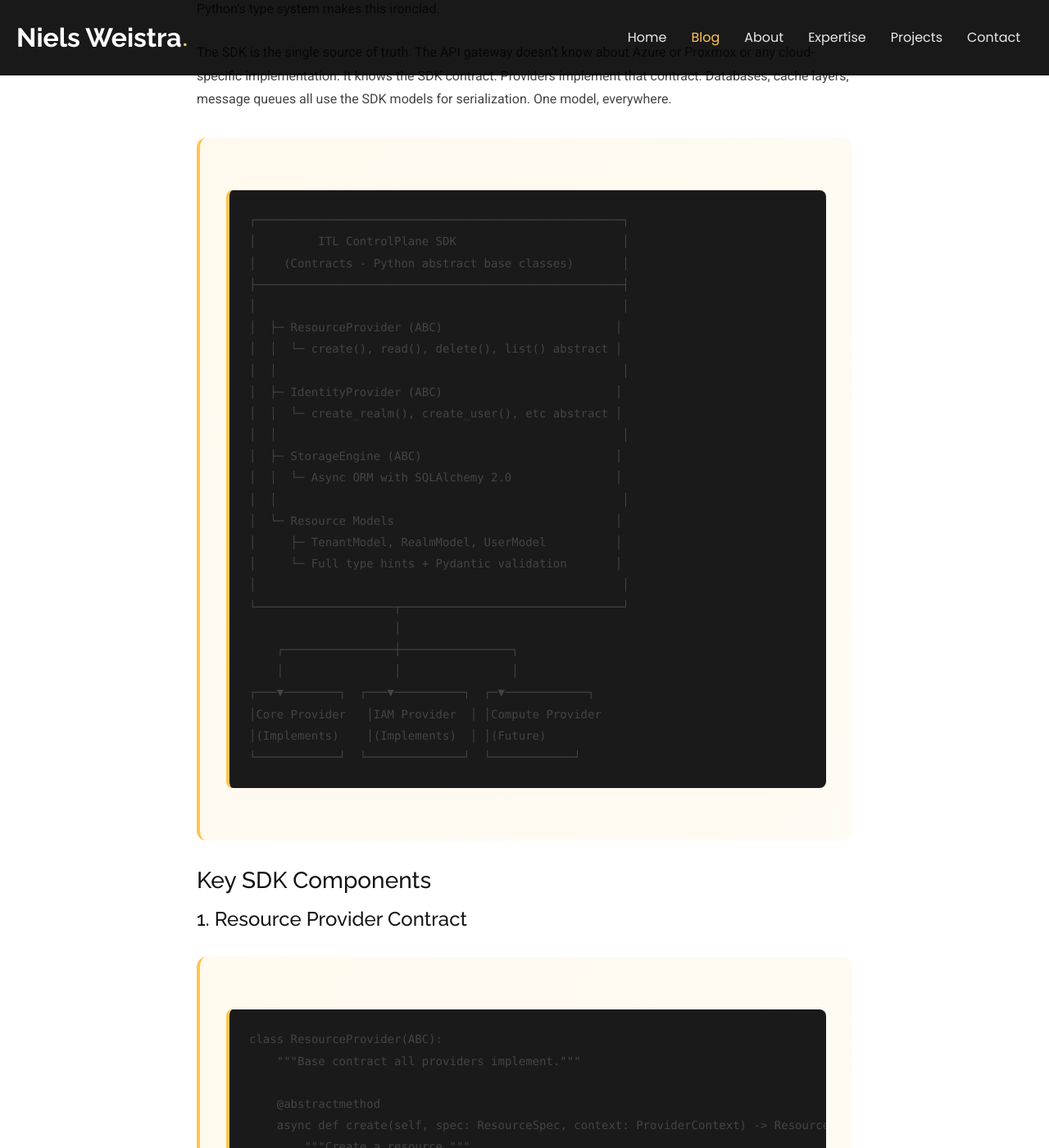
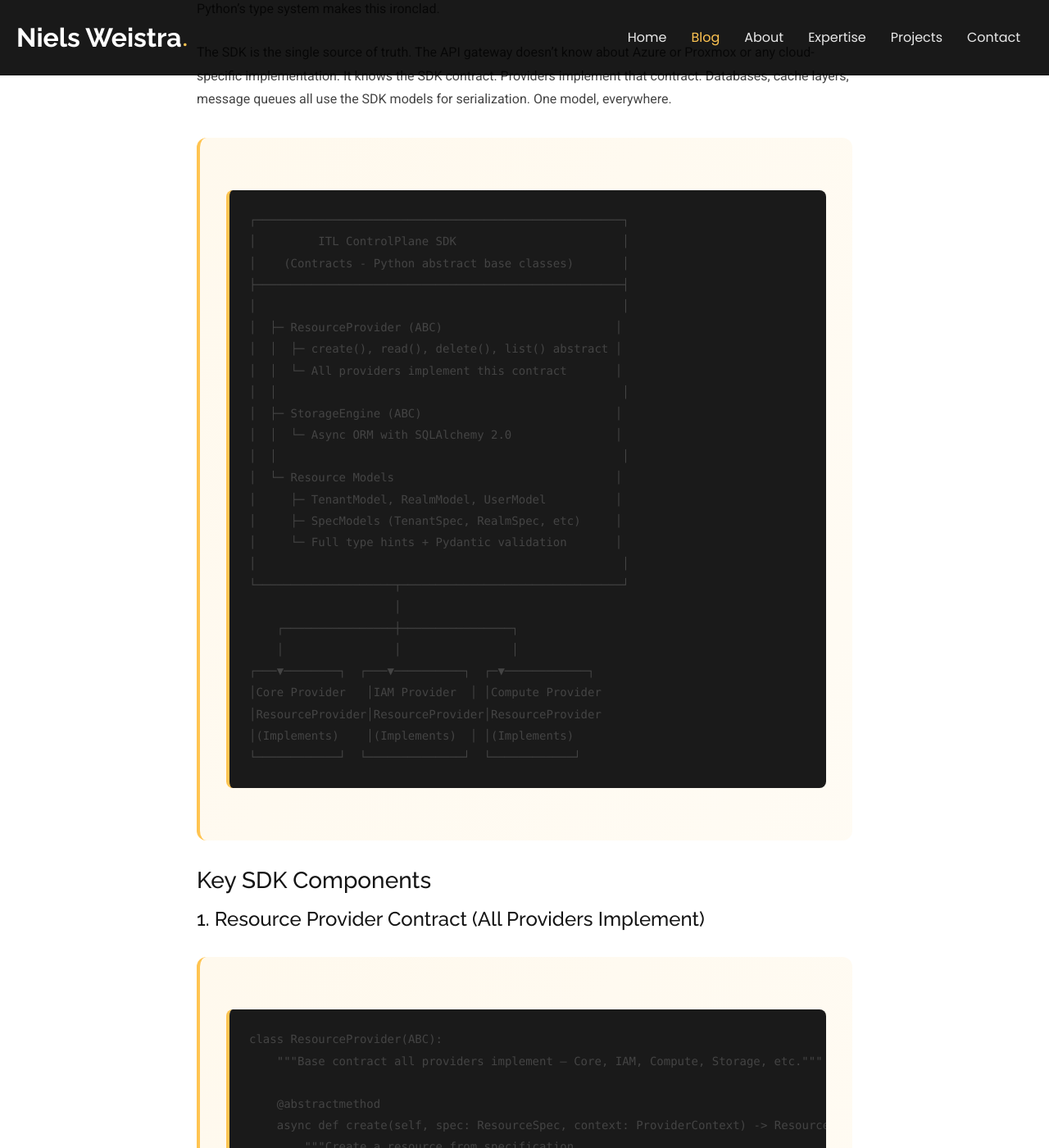
Before and after one commit to nielsweistra/nielsweistra.github.io, a Jekyll site: the page built from _posts/2026-02-14-itl-core-iam-providers-multi-realm.md, in a window 1280 px wide and 1400 px high, scrolled down 8107 px. Shown: the whole window at 82% size. Built offline with Jekyll 4.4.1, drawn with Linux system fonts in a browser that asks for light colours; a style sheet for code colours, icons or effects is not loaded; some of the changed text lies outside the part shown.

Commit message:
feat: update SDK documentation to clarify resource provider contracts and implementation details

````diff
--- a/_posts/2026-02-14-itl-core-iam-providers-multi-realm.md
+++ b/_posts/2026-02-14-itl-core-iam-providers-multi-realm.md
@@ -248,16 +248,15 @@ The SDK is the single source of truth. The API gateway doesn't know about Azure
 ├─────────────────────────────────────────────────────┤
 │                                                     │
 │  ├─ ResourceProvider (ABC)                         │
-│  │  └─ create(), read(), delete(), list() abstract │
-│  │                                                  │
-│  ├─ IdentityProvider (ABC)                         │
-│  │  └─ create_realm(), create_user(), etc abstract │
+│  │  ├─ create(), read(), delete(), list() abstract │
+│  │  └─ All providers implement this contract       │
 │  │                                                  │
 │  ├─ StorageEngine (ABC)                            │
 │  │  └─ Async ORM with SQLAlchemy 2.0               │
 │  │                                                  │
 │  └─ Resource Models                                │
 │     ├─ TenantModel, RealmModel, UserModel          │
+│     ├─ SpecModels (TenantSpec, RealmSpec, etc)     │
 │     └─ Full type hints + Pydantic validation       │
 │                                                     │
 └────────────────────┬────────────────────────────────┘
@@ -266,26 +265,32 @@ The SDK is the single source of truth. The API gateway doesn't know about Azure
     │                │                │
 ┌───▼────────┐  ┌───▼──────────┐  ┌─▼────────────┐
 │Core Provider   │IAM Provider  │ │Compute Provider
-│(Implements)    │(Implements)  │ │(Future)
+│ResourceProvider│ResourceProvider│ResourceProvider
+│(Implements)    │(Implements)  │ │(Implements)
 └────────────┘  └──────────────┘  └────────────┘
 ```
 
 ### Key SDK Components
 
-#### 1. Resource Provider Contract
+#### 1. Resource Provider Contract (All Providers Implement)
 
 ```python
 class ResourceProvider(ABC):
-    """Base contract all providers implement."""
+    """Base contract all providers implement — Core, IAM, Compute, Storage, etc."""
 
     @abstractmethod
     async def create(self, spec: ResourceSpec, context: ProviderContext) -> Resource:
-        """Create a resource."""
+        """Create a resource from specification.
+
+        For Core Provider: Create tenant, subscription, resource group
+        For IAM Provider: Create realm, user, role
+        For Compute Provider: Create VM, disk, network
+        """
         pass
 
     @abstractmethod
     async def delete(self, resource_id: str, context: ProviderContext) -> None:
-        """Delete a resource."""
+        """Delete a resource by ID."""
         pass
 
     @abstractmethod
@@ -294,29 +299,9 @@ class ResourceProvider(ABC):
         pass
 ```
 
-#### 2. Identity Provider Contract
+Every provider implements the same contract. The resource types differ (tenants vs users vs VMs), but the operational interface is identical. This allows the API gateway to route requests to any provider without provider-specific logic.
 
-```python
-class IdentityProvider(ABC):
-    """Base for all identity implementations (Keycloak, Azure AD, Okta)."""
-
-    @abstractmethod
-    async def create_realm(self, spec: RealmSpec) -> Realm:
-        """Create identity realm."""
-        pass
-
-    @abstractmethod
-    async def create_user(self, realm_id: str, spec: UserSpec) -> User:
-        """Create user in realm."""
-        pass
-
-    @abstractmethod
-    async def create_role(self, realm_id: str, spec: RoleSpec) -> Role:
-        """Create role in realm."""
-        pass
-```
-
-#### 3. Storage Engine Pattern
+#### 2. Storage Engine Pattern
 
 ```python
 class StorageEngine(ABC):
````
